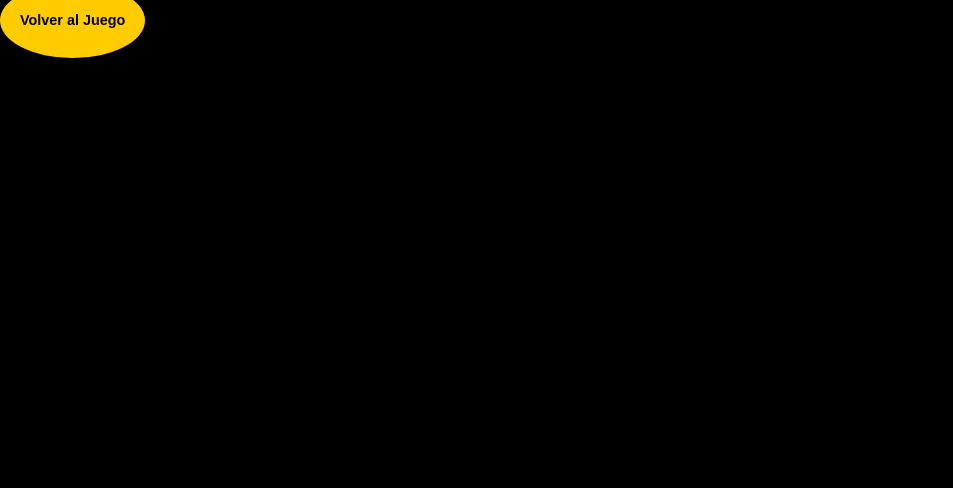
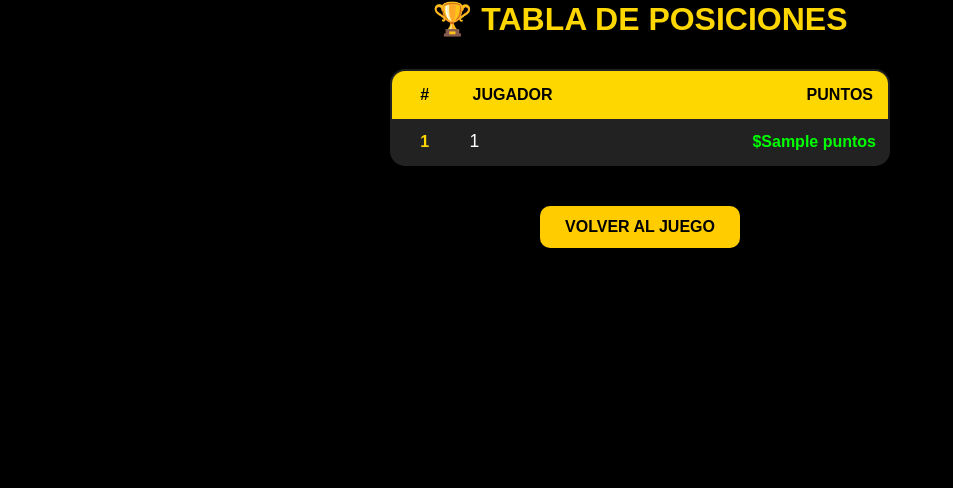
Before and after one commit to karinavallejos/Cumple2026, a Flask app: template templates/ranking.html in a window 1280 px wide. Shown: the part 148-636 px from the top of the page, without its empty margins (0-953 px from the left). Run offline with Flask 3, Linux system fonts and the light colour scheme; the template is opened without the code that fills it: most values are stand-ins (such as "Sample title", 1, 10 or a date in 2020); some libraries are stand-ins or nearby versions.

Commit message:
Update ranking.html

```diff
--- a/templates/ranking.html
+++ b/templates/ranking.html
@@ -2,36 +2,42 @@
 <html lang="es">
 <head>
     <meta charset="UTF-8">
-    <title>Ranking Casino</title>
+    <meta name="viewport" content="width=device-width, initial-scale=1.0">
+    <title>Ranking - Casino Cumpleaños</title>
     <link rel="stylesheet" href="/static/style.css">
-    <script src="https://cdnjs.cloudflare.com/ajax/libs/socket.io/4.0.1/socket.io.js"></script>
 </head>
-<body>
-    <h1 style="color: gold;">🏆 TOP JUGADORES 🏆</h1>
-    <table id="tablaRanking" style="width: 90%; margin: auto; font-size: 1.5rem; border-collapse: collapse;">
-        <tr style="border-bottom: 2px solid gold;">
-            <th>Jugador</th>
-            <th>Dinero</th>
-        </tr>
+<body style="background: black; color: white;">
+    <div class="header-vegas">
+        <img src="/static/logo-vegas.svg" alt="Las Vegas" style="width: 150px;">
+    </div>
+
+    <h1 style="color: gold; text-shadow: 2px 2px 4px #000;">🏆 TABLA DE POSICIONES</h1>
+
+    <div style="padding: 10px; max-width: 500px; margin: auto;">
+        <table style="width: 100%; border-collapse: collapse; background: #222; border-radius: 15px; overflow: hidden; border: 2px solid gold;">
+            <thead style="background: gold; color: black;">
+                <tr>
+                    <th style="padding: 15px;">#</th>
+                    <th style="padding: 15px; text-align: left;">JUGADOR</th>
+                    <th style="padding: 15px; text-align: right;">PUNTOS</th>
+                </tr>
+            </thead>
+            <tbody>
+                {% for player in ranking %}
+                <tr style="border-bottom: 1px solid #444;">
+                    <td style="padding: 12px; font-weight: bold; color: gold;">{{ loop.index }}</td>
+                    <td style="padding: 12px; text-align: left; font-size: 1.1rem;">{{ player[0] }}</td>
+                    <td style="padding: 12px; text-align: right; color: lime; font-weight: bold;">${{ player[1].puntos }}</td>
+                </tr>
+                {% endfor %}
+            </tbody>
         </table>
-    <br>
-    <button onclick="window.location.href='/juego'" class="apuesta-btn" style="width: auto; padding: 0 20px;">Volver al Juego</button>
+    </div>
 
-    <script>
-        const socket = io();
-        socket.on('round_result', (data) => {
-            const tabla = document.getElementById('tablaRanking');
-            // Limpiar tabla excepto encabezado
-            tabla.innerHTML = '<tr style="border-bottom: 2px solid gold;"><th>Jugador</th><th>Dinero</th></tr>';
-
-            // Ordenar jugadores por puntos
-            const sorted = Object.entries(data.players).sort((a,b) => b[1].puntos - a[1].puntos);
-
-            sorted.forEach(([name, info]) => {
-                const row = tabla.insertRow();
-                row.innerHTML = `<td>${name}</td><td style="color:lime">$${info.puntos}</td>`;
-            });
-        });
-    </script>
+    <div style="margin-top: 30px;">
+        <a href="/juego" style="display: inline-block; padding: 12px 25px; background: #ffcc00; color: black; text-decoration: none; border-radius: 10px; font-weight: bold;">
+            VOLVER AL JUEGO
+        </a>
+    </div>
 </body>
 </html>
```
